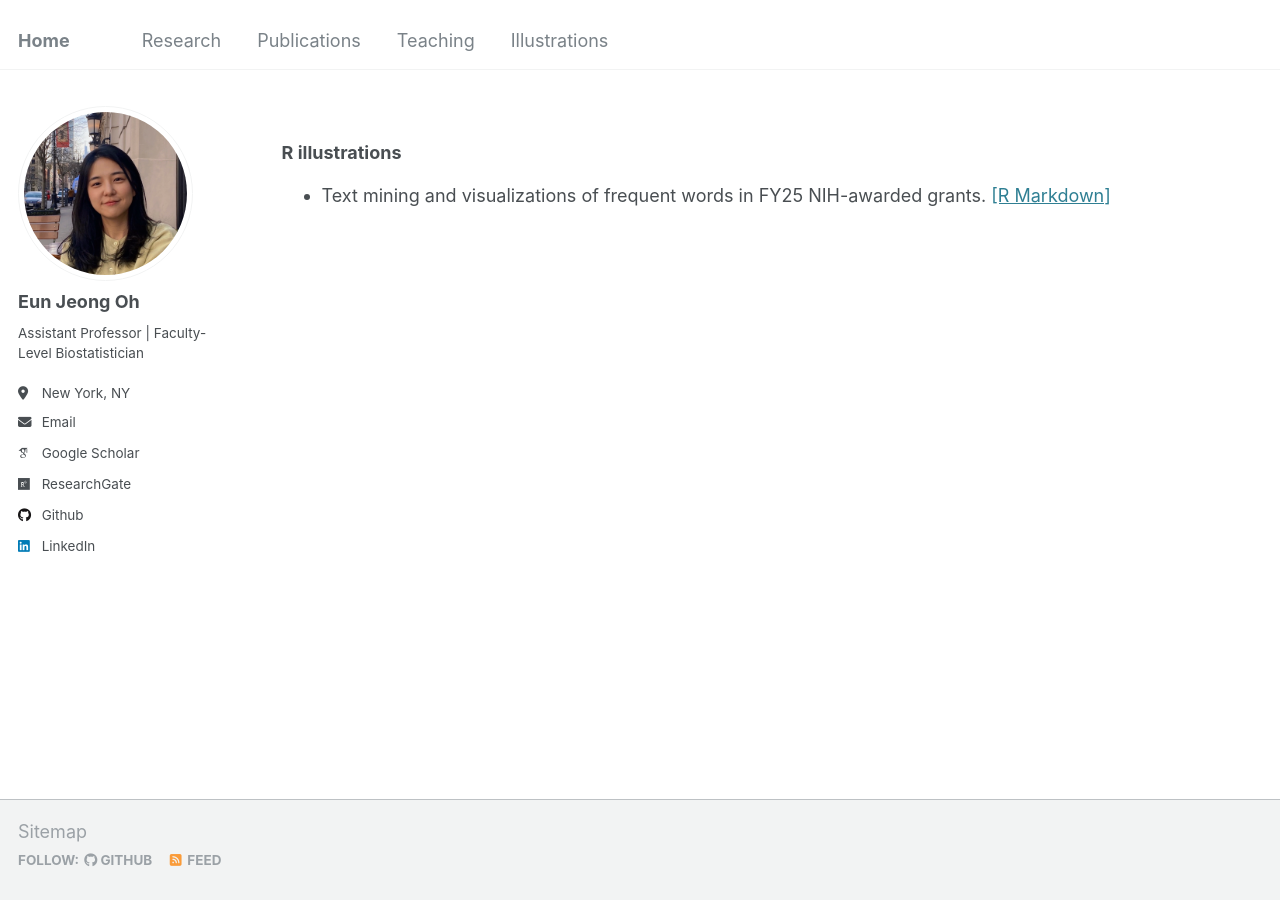
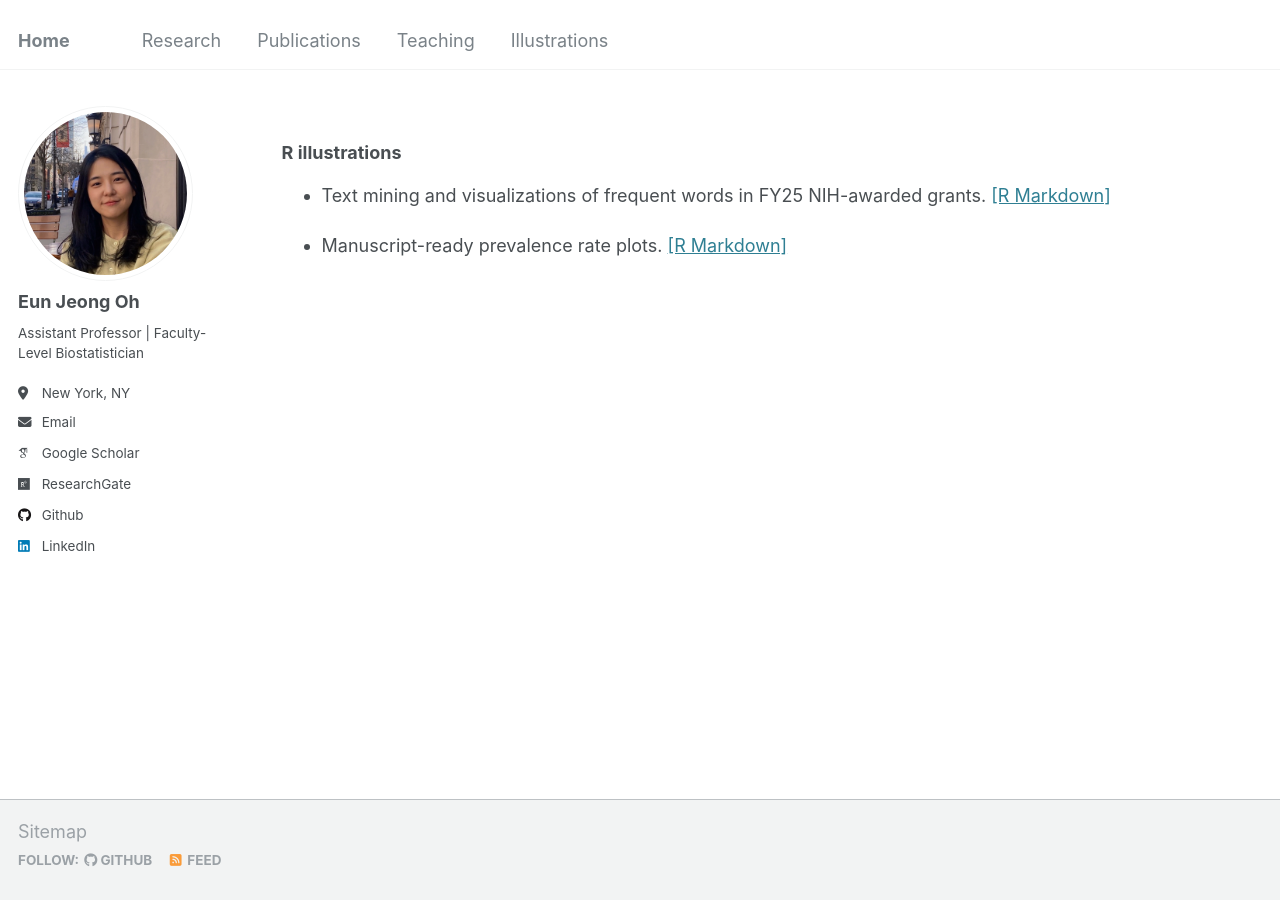
Before and after one commit to oheunj/oheunj.github.io, a Jekyll site: the page built from _pages/illustrations.md, in a window 1280 px wide. Built offline with Jekyll 4.4.1, drawn with Linux system fonts in a browser that asks for light colours; some web fonts are replaced.

Commit message:
Update illustrations.md

```diff
--- a/_pages/illustrations.md
+++ b/_pages/illustrations.md
@@ -13,3 +13,5 @@
 ### R illustrations
 
 * Text mining and visualizations of frequent words in FY25 NIH-awarded grants. [[R Markdown]](https://oheunj.github.io/illustrations/FY25_AwardedGrants_250401)
+
+* Manuscript-ready prevalence rate plots. [[R Markdown]](https://oheunj.github.io/illustrations/Prevalence_manual_250725)
```
